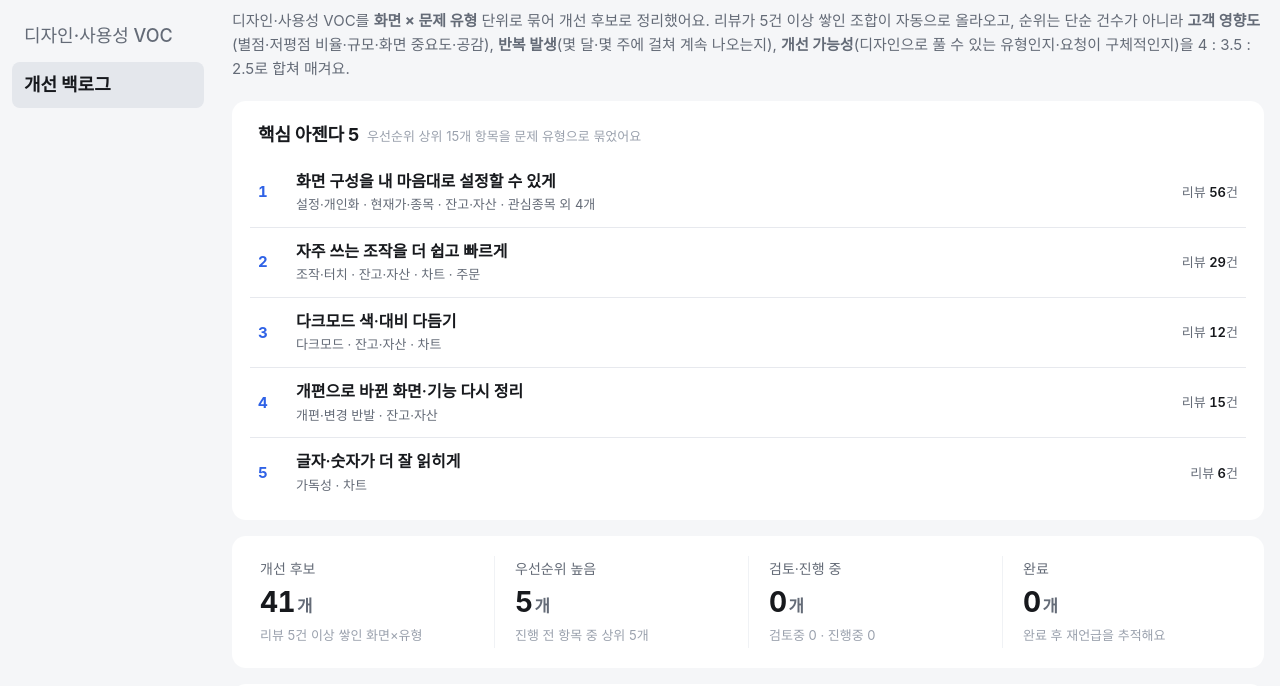
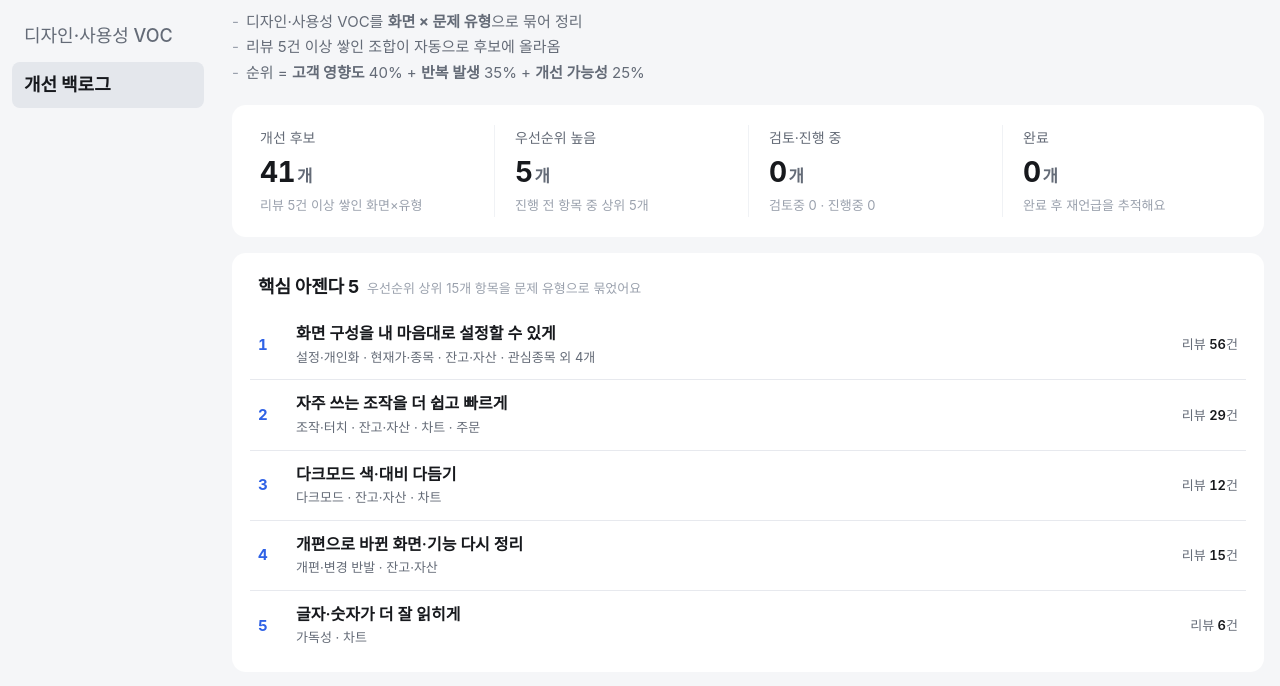
Before and after one commit to tutueuieui/namuh-reviews, a plain HTML site: page backlog.html in a window 1280 px wide. Shown: the part 114-800 px from the top of the page. Drawn offline with Linux system fonts and the light colour scheme; a web font is replaced by a local one.

Commit message:
백로그 핵심 아젠다를 지표 카드 아래로, 설명을 요점 3줄로
Co-Authored-By: Claude Opus 5.5 <noreply@anthropic.com>

```diff
--- a/backlog.html
+++ b/backlog.html
@@ -210,7 +210,9 @@ mark{background:var(--mark);color:inherit;border-radius:2px;padding:0 1px}
 @media (max-width:860px){.totop{right:16px;bottom:16px;width:44px;height:44px}}
 
 /* 백로그 */
-.bl-intro{font-size:15px;color:var(--sub);margin:-8px 0 20px;line-height:1.6}
+.bl-intro{font-size:15px;color:var(--sub);margin:-8px 0 20px;line-height:1.7;padding:0;list-style:none}
+.bl-intro li{position:relative;padding-left:14px;word-break:keep-all}
+.bl-intro li::before{content:"-";position:absolute;left:0;color:var(--faint)}
 .bl-kpi{display:grid;grid-template-columns:repeat(4,minmax(0,1fr));padding:20px 8px;margin-bottom:16px}
 .bl-kpi > div{padding:2px 20px}
 .bl-kpi > div + div{border-left:1px solid var(--chip)}
@@ -327,11 +329,15 @@ mark{background:var(--mark);color:inherit;border-radius:2px;padding:0 1px}
       <div class="updated" id="updated">불러오는 중…</div>
     </div>
   </header>
-  <p class="bl-intro">디자인·사용성 VOC를 <b>화면 × 문제 유형</b> 단위로 묶어 개선 후보로 정리했어요. 리뷰가 5건 이상 쌓인 조합이 자동으로 올라오고, 순위는 단순 건수가 아니라 <b>고객 영향도</b>(별점·저평점 비율·규모·화면 중요도·공감), <b>반복 발생</b>(몇 달·몇 주에 걸쳐 계속 나오는지), <b>개선 가능성</b>(디자인으로 풀 수 있는 유형인지·요청이 구체적인지)을 4 : 3.5 : 2.5로 합쳐 매겨요.</p>
+  <ul class="bl-intro">
+    <li>디자인·사용성 VOC를 <b>화면 × 문제 유형</b>으로 묶어 정리</li>
+    <li>리뷰 5건 이상 쌓인 조합이 자동으로 후보에 올라옴</li>
+    <li>순위 = <b>고객 영향도</b> 40% + <b>반복 발생</b> 35% + <b>개선 가능성</b> 25%</li>
+  </ul>
+
+  <section class="card bl-kpi" id="kpi"></section>
 
   <section class="card ag" id="agenda" aria-label="핵심 아젠다"></section>
-
-  <section class="card bl-kpi" id="kpi"></section>
 
   <div class="card bl-bar">
     <input type="search" id="q" placeholder="화면, 문제 유형, 리뷰 내용 검색" aria-label="백로그 검색">
```
